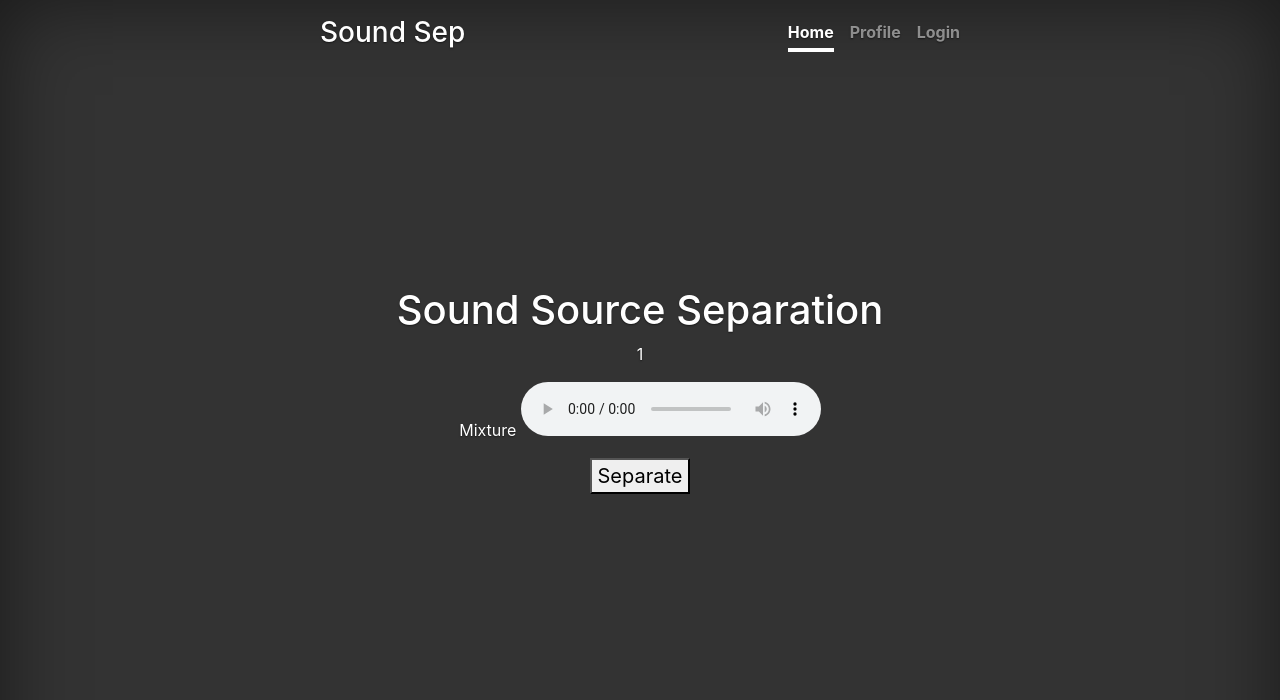
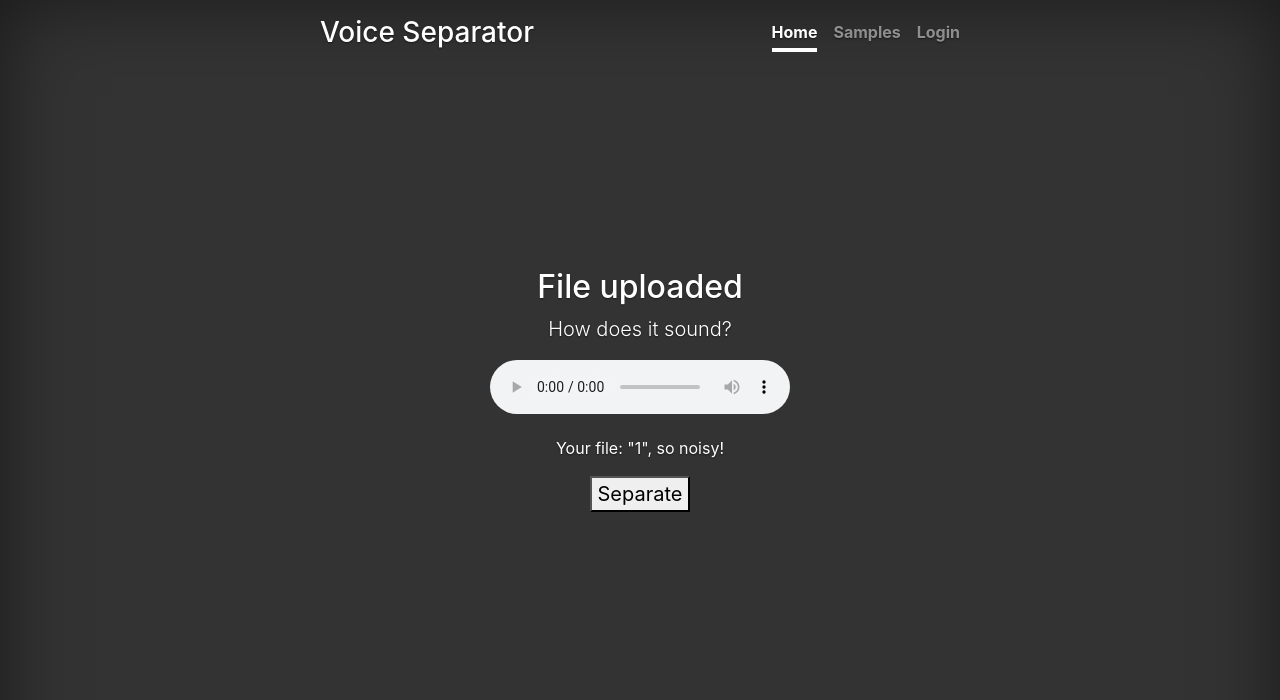
Before and after one commit to C16354461/VoiceSep, a Django app: page /file/1/ in a window 1280 px wide. Shown: the top 700 px of the page. Run offline with Django 3.2, Linux system fonts and the light colour scheme; some libraries are stand-ins or nearby versions.

Commit message:
Add files via upload

```diff
--- a/SourceSep/main/templates/main/file.html
+++ b/SourceSep/main/templates/main/file.html
@@ -7,23 +7,23 @@
   }
 </script>
 <main role="main" class="inner cover">
-  <h1 class="cover-heading">Sound Source Separation</h1>
+  <h2 class="cover-heading">File uploaded</h2>
+  <p class="lead">How does it sound?</p>
   <div class="lead">
   </div>
     <p>
-      {{ audio }}
-    </p>
-    <p>
-      Mixture
       <audio controls>
         <source src='/media/{{audio}}' type="audio/wav">
       </audio>
+    </p>
+    <p>
+      Your file: "{{ audio }}", so noisy!
     </p>
     <p class="lead">
       <button onclick="Sep()"> Separate </button>
     </p>
     <div id="loading" style="display: none;">
-      LOADING!!!
+      <img src="/media/loading.gif" alt="LOADING!!!" width="20%" height="20%">
     </div>
 </main>
 {% endblock %}
--- a/SourceSep/main/templates/main/header.html
+++ b/SourceSep/main/templates/main/header.html
@@ -2,7 +2,7 @@
 <html lang="en">
 
 <head>
-	<title>Sound Sep</title>
+	<title>Voice Separator</title>
 	<meta charset="utf-8" />
 	{% load staticfiles %}
 	<link rel='stylesheet' href="{% static 'css/bootstrap.min.css' %}" type='text/css' />
@@ -13,11 +13,11 @@
 	<div class="cover-container d-flex w-100 h-100 p-3 mx-auto flex-column">
       <header class="masthead mb-auto">
         <div class="inner">
-          <h3 class="masthead-brand">Sound Sep</h3>
+          <h3 class="masthead-brand">Voice Separator</h3>
           <nav class="nav nav-masthead justify-content-center">
-            <a class="nav-link active" href="/file">Home</a>
-            <a class="nav-link" href="#">Profile</a>
-            <a class="nav-link" href="/login">Login</a>
+            <a class="nav-link active" href="/">Home</a>
+            <a class="nav-link" href="/samples">Samples</a>
+            <a class="nav-link" href="/soon">Login</a>
           </nav>
         </div>
       </header>
--- a/SourceSep/main/templates/main/home.html
+++ b/SourceSep/main/templates/main/home.html
@@ -1,14 +1,13 @@
 {% extends "main/header.html" %}
 {% block content %}
 <main role="main" class="inner cover">
-  <h1 class="cover-heading">Sound Source Separation</h1>
-  <p class="lead">A simple way to separate the different sound sources that make up fully mixed final soungs using machine learning</p>
+  <h1 class="cover-heading">Welcome to Voice Separator</h1>
+  <p class="lead">A simple way to separate out speech sound sources from mixed noisy audio clips using machine learning. Try it out!</p>
   <div class="lead">
     <form class="md-form" method="post" enctype="multipart/form-data">
       {% csrf_token %}
       <div class="file-field">
         <div>
-          <span> Choose file </span>
           <input type="file" name="input_file">
           <button type="submit"> Upload file </button>
         </div>
--- /dev/null
+++ b/SourceSep/main/templates/main/soon.html
@@ -0,0 +1,6 @@
+{% extends "main/header.html" %}
+{% block content %}
+<main role="main" class="inner cover">
+  <h2 class="cover-heading">Coming soon!</h2>
+  <br>
+{% endblock %}
```
Also changed, not shown: SourceSep/main/templates/main/samples.html (added, +32 -0 lines), SourceSep/main/templates/main/split.html (+5 -7 lines).
